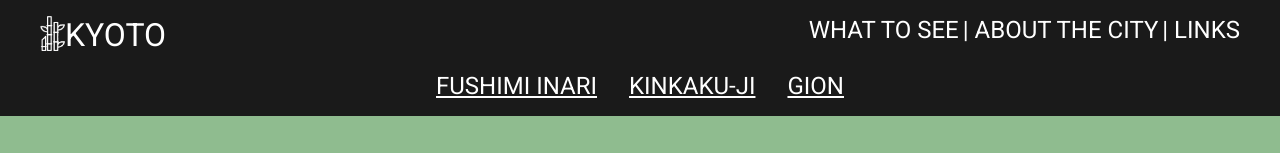
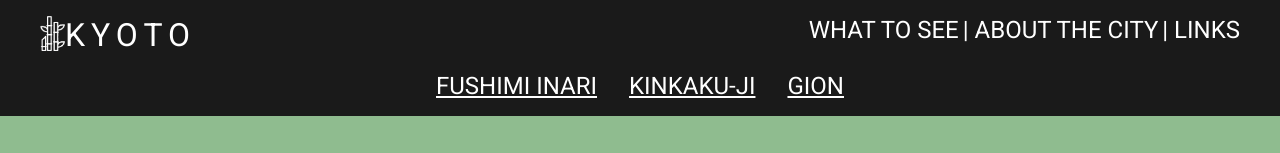
Before and after one commit to AinaSorribas/PAC2_Kyoto_responsive, a website built with Parcel: page gion.html in a window 1280 px wide. In both pictures the pointer is over the element "KYOTO". Shown: the top 153 px of the page. Built offline with nearby package versions, Linux system fonts and the light colour scheme.

Commit message:
transicio logo

```diff
--- a/css/estils.css
+++ b/css/estils.css
@@ -78,10 +78,17 @@ a{
     display: flex;
     justify-content: center;
 }
+
+
 .logo{
     font-size: 2rem;
+    transition: font 300ms ease-out 31ms, letter-spacing 300ms ease-out 31ms;
 
 }
+.logodiv:hover .logo{
+    letter-spacing: 6px;
+}
+
 nav a:visited{
     color: white;
 }
```
